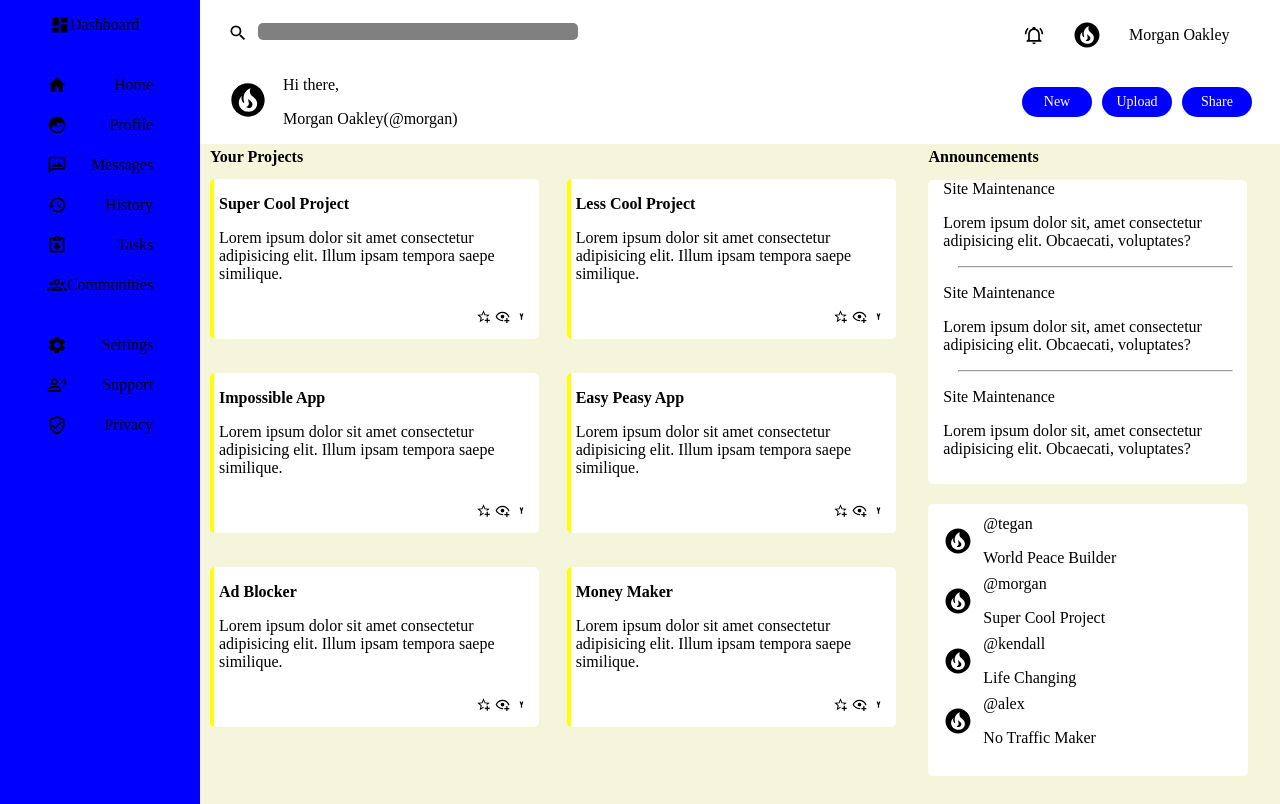
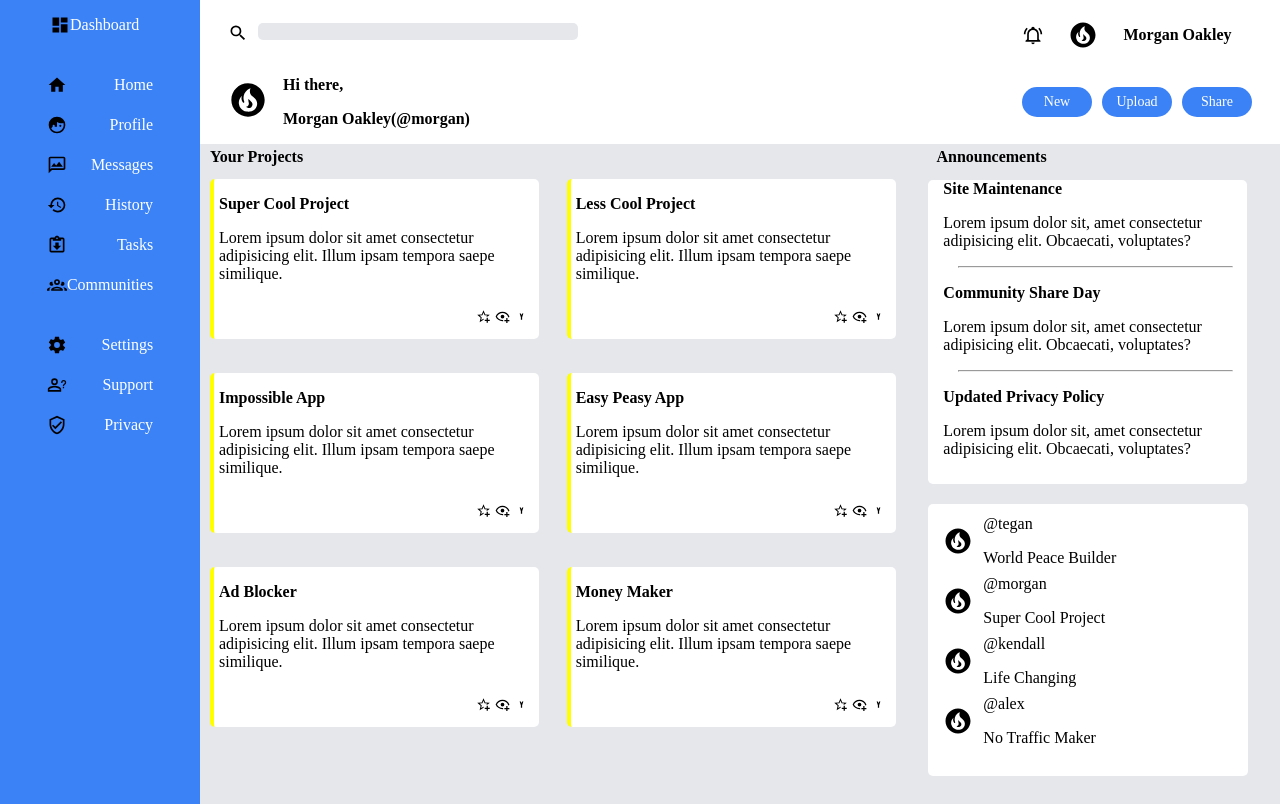
Before and after one commit to solomonrazak/Admin-Dashboard-Page, a plain HTML site: page index.html in a window 1280 px wide. Drawn offline with Linux system fonts and the light colour scheme.

Commit message:
more css added

```diff
--- a/index.html
+++ b/index.html
@@ -82,7 +82,7 @@
 
                 <img src="./img/bell-ring-outline.svg" alt="bell-icon" class="search-icon">
                 <img src="./img/fire-circle.svg" alt="head-icon-1" class="comp-icon">
-                <p>Morgan Oakley</p>
+                <p><b>Morgan Oakley</b></p>
 
 
             </div>
@@ -224,21 +224,21 @@
 
             <!--content1-->
             <div class="content">
-              <p class="con-head">Site Maintenance</p>
+              <p class="con-head"><b>Site Maintenance</b></p>
               <p class="down">Lorem ipsum dolor sit, amet consectetur adipisicing elit. Obcaecati, voluptates?</p>
             </div>
             <hr>
 
             <!--content2-->
             <div class="content">
-                <p class="con-head">Site Maintenance</p>
+                <p class="con-head"><b>Community Share Day</b></p>
                 <p class="down">Lorem ipsum dolor sit, amet consectetur adipisicing elit. Obcaecati, voluptates?</p>
             </div>
             <hr>
 
             <!--content3-->
             <div class="content">
-                <p class="con-head">Site Maintenance</p>
+                <p class="con-head"><b>Updated Privacy Policy</b></p>
                 <p class="down">Lorem ipsum dolor sit, amet consectetur adipisicing elit. Obcaecati, voluptates?</p>
             </div>
 
--- a/styles.css
+++ b/styles.css
@@ -15,10 +15,11 @@ body{
 #left-section{
     grid-column: 1/2;
     grid-row: 1/-1;
-    background-color: blue;
+    background-color: #3b82f6;
     width: 200px;
     display: flex;
     justify-content: center;
+    color: white;
 
 
 
@@ -108,7 +109,7 @@ body{
 
 .search-bar{
     height: 17px;
-    background-color: gray;
+    background-color: #e5e7eb;
     width: 20em;
     border-radius: 5px;
     margin-left: 10px;
@@ -150,7 +151,7 @@ body{
     align-items: center;
 }
 .right-down a{
-    background-color: blue;
+    background-color: #3b82f6;
     width: 70px;
     height: 30px;
     text-align: center;
@@ -163,8 +164,11 @@ body{
     line-height: 30px;
     cursor: pointer;
 }
+.small{
+    font-weight: bold;
+}
 #main-down-section{
-    background-color: beige;
+    background-color: #e5e7eb;
     padding-left: 10px;
     padding-top: 20px;
 }
@@ -175,7 +179,7 @@ margin-top: -42em;
 font-weight: bold;
 }
 .admin{
-    margin-right: -29.5em;
+    margin-right: -30em;
 }
 
 .down-down-sec{
@@ -253,6 +257,9 @@ hr{
 
 
 }
+.con-head{
+    margin-bottom: 8px;
+}
 .in-image{
     width: 30px;
     height: 30px;
```
